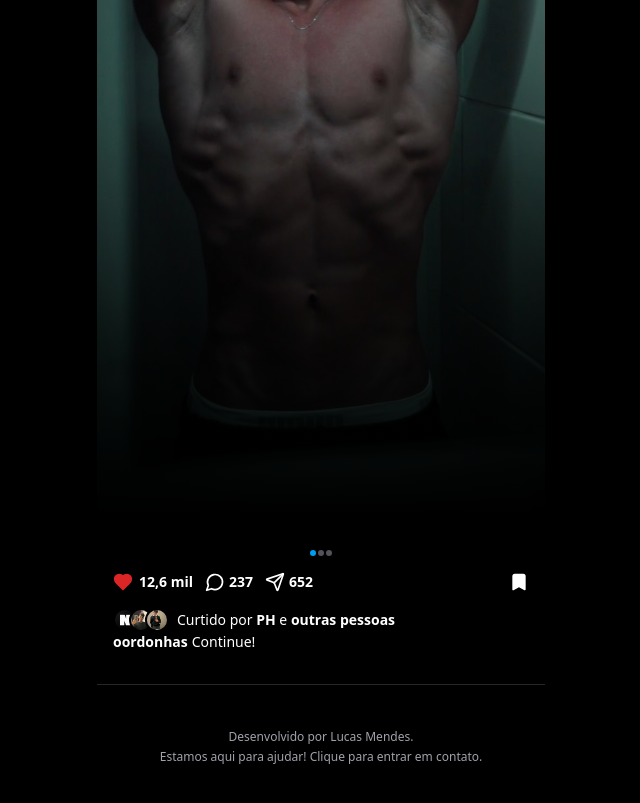
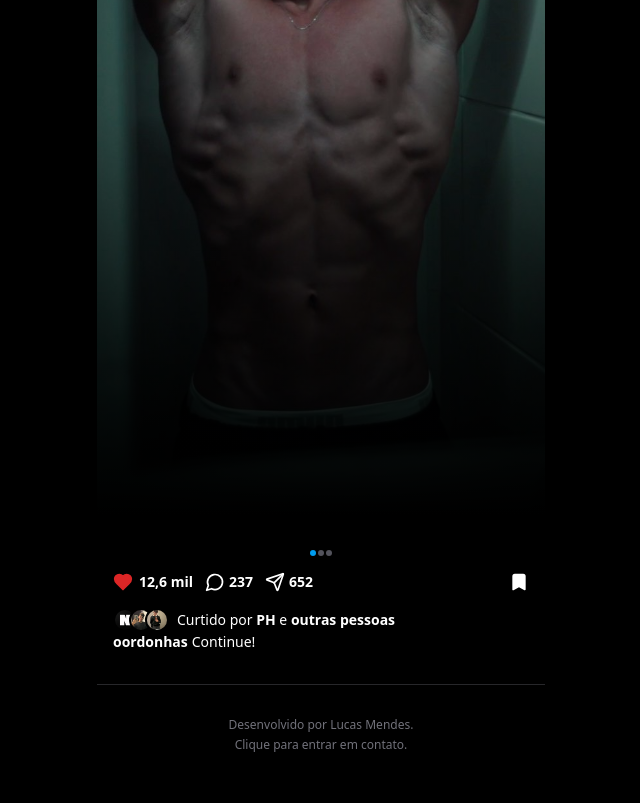
Before and after one commit to lucasfabbrim/ph, a Next.js app: page / in a window 1280 px wide. Shown: the part 1877-2680 px from the top of the page, without its empty margins (319-959 px from the left). After the commit the page ends 2642 px from the top, so only its background shows below. Built offline with nearby package versions, Linux system fonts and the light colour scheme.

Commit message:
Update page.tsx

```diff
--- a/src/app/page.tsx
+++ b/src/app/page.tsx
@@ -235,18 +235,18 @@ export default function Home() {
           </div>
 
           {/* Mensagem de rodapé */}
-          <div className="mx-6 justify-center flex flex-col pb-10 pt-4 items-center text-center">
+          <div className="mx-6 justify-center flex flex-col pb-3 pt-1 items-center text-center">
             <a
               href="https://api.whatsapp.com/send?phone=5519993356780&text=Ol%C3%A1,%20vim%20pelo%20PH%20e%20tenho%20interesse%20em%20criar%20um%20site."
-              className="text-xs text-zinc-400 pt-1"
+              className="text-xs text-zinc-500 pt-1"
             >
               Desenvolvido por Lucas Mendes.
             </a>
             <a
               href="https://api.whatsapp.com/send?phone=5519993356780&text=Ol%C3%A1,%20vim%20pelo%20PH%20e%20tenho%20interesse%20em%20criar%20um%20site."
-              className="text-xs text-zinc-400 pt-1"
+              className="text-xs text-zinc-500 pt-1"
             >
-              Estamos aqui para ajudar! Clique para entrar em contato.
+              Clique para entrar em contato.
             </a>
           </div>
         </section>
```
